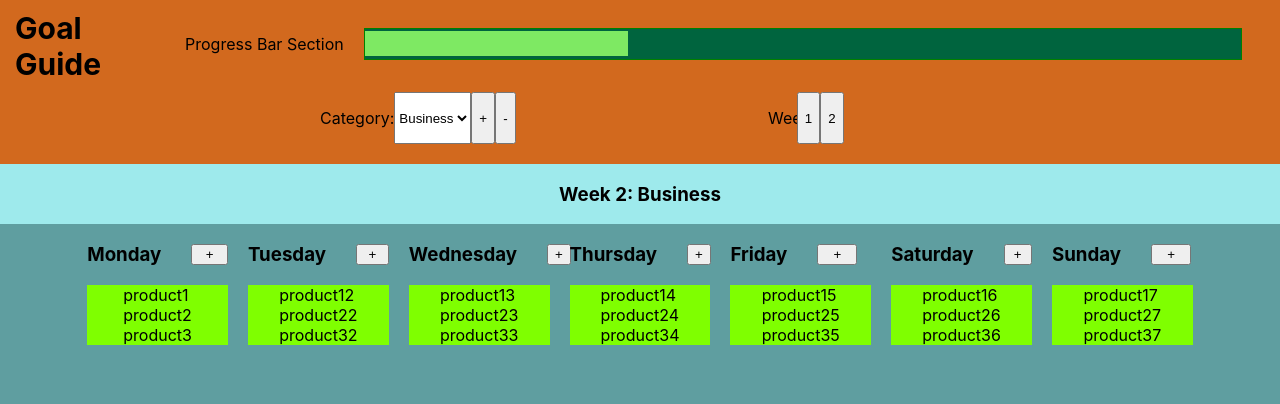
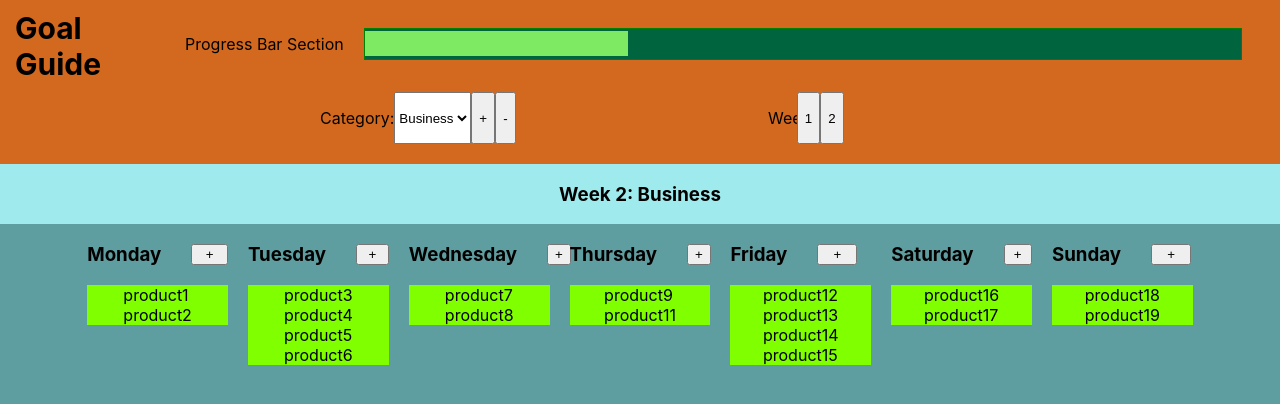
Before and after one commit to BrianDriscollCode/GoalGuide, a React (Create React App) app: page / in a window 1280 px wide. Shown: the top 404 px of the page. Built offline with nearby package versions, Linux system fonts and the light colour scheme.

Commit message:
progress on changing list item to input

```diff
--- a/src/App.js
+++ b/src/App.js
@@ -12,11 +12,13 @@ class App extends React.Component {
 
       week: false,
       category: 'Business'
+
     }
 
     this.chooseWeek = this.chooseWeek.bind(this);
     this.chooseWeek2 = this.chooseWeek2.bind(this);
     this.changeCategory = this.changeCategory.bind(this);
+
   }
 
   chooseWeek() {
--- a/src/components/schedule.js
+++ b/src/components/schedule.js
@@ -6,60 +6,109 @@ class Schedule extends React.Component {
         super(props);
 
         this.state = {
-          week1: ['product1', 'product2', 'product3'],
-          week2: ['product12', 'product22', 'product32'],
-          week3: ['product13', 'product23', 'product33'],
-          week4: ['product14', 'product24', 'product34'],
-          week5: ['product15', 'product25', 'product35'],
-          week6: ['product16', 'product26', 'product36'],
-          week7: ['product17', 'product27', 'product37'],
-
+          weekItems: [
+            {type: "week1", name: "product1",  isEditing: false},
+            {type: "week1", name: "product2",  isEditing: false},
+            {type: "week2", name: "product3",  isEditing: false},
+            {type: "week2", name: "product4",  isEditing: false},
+            {type: "week2", name: "product5",  isEditing: false},
+            {type: "week2", name: "product6",  isEditing: false},
+            {type: "week3", name: "product7",  isEditing: false},
+            {type: "week3", name: "product8",  isEditing: false},
+            {type: "week4", name: "product9",  isEditing: false},
+            {type: "week4", name: "product11",  isEditing: false},
+            {type: "week5", name: "product12",  isEditing: false},
+            {type: "week5", name: "product13",  isEditing: false},
+            {type: "week5", name: "product14",  isEditing: false},
+            {type: "week5", name: "product15",  isEditing: false},
+            {type: "week6", name: "product16",  isEditing: false},
+            {type: "week6", name: "product17",  isEditing: false},
+            {type: "week7", name: "product18",  isEditing: false},
+            {type: "week7", name: "product19",  isEditing: false},
+          ]
 
         }
 
-        this.createInputField = this.createInputField.bind(this);
-        this.addListItem = this.addListItem.bind(this);
-    }
+        //this.createInputField = this.createInputField.bind(this);
 
-    //click on list items and change inputs
-    createInputField(event) {
-      let input = document.createElement("INPUT");
-      input.value = event.target.textContent;
-      input.setAttribute("onkeypress", 'this.listItemInput');
-      event.target.replaceWith(input);
-    }
-
-    listItemInput(event) {
-      let listItem = document.createElement("LI");
-      console.log('run list item input');
-
-      // if (event.key == "Enter") {
-      //   listItem.textContent = event.target.value;
-      //   event.target.replaceWith(listItem);
-      // }
-    }
-
-    addListItem() {
-      let item = 'product4';
-      console.log('test');
-
-      this.setState({
-        week1: [...this.state.week1, 'new value']
-      })
     }
 
 
+
+
+    handleListEdit(event) {
+
+      console.log(event.target);
+
+      this.setState(prevState =>  ({
+        weekItems: {...prevState.weekItems}
+      }));
+
+
+      console.log(this.state.weekItems)
+    }
+
     render () {
 
-      const listItemWeek1 = this.state.week1.map(item => <li key={item} onClick={this.createInputField}>{item}</li>);
-      const listItemWeek2 = this.state.week2.map(item => <li key={item} onClick={this.createInputField}>{item}</li>);
-      const listItemWeek3 = this.state.week3.map(item => <li key={item} onClick={this.createInputField}>{item}</li>);
-      const listItemWeek4 = this.state.week4.map(item => <li key={item} onClick={this.createInputField}>{item}</li>);
-      const listItemWeek5 = this.state.week5.map(item => <li key={item} onClick={this.createInputField}>{item}</li>);
-      const listItemWeek6 = this.state.week6.map(item => <li key={item} onClick={this.createInputField}>{item}</li>);
-      const listItemWeek7 = this.state.week7.map(item => <li key={item} onClick={this.createInputField}>{item}</li>);
+      let listItemWeek1 = this.state.weekItems.map(items => {
 
-      document.createElement('p');
+        if (items.type === 'week1') {
+          return <li> {items.name} </li>
+        }
+
+      })
+
+      let listItemWeek2 = this.state.weekItems.map(items => {
+
+        if (items.type === 'week2' && items.isEditing === false) {
+          return <li onClick={ (e) => this.handleListEdit(e) }> {items.name} </li>
+        }
+        else if (items.type === 'week2' && items.isEditing === true) {
+          return <input value={items.name} />
+        }
+
+      })
+
+      let listItemWeek3 = this.state.weekItems.map(items => {
+
+        if (items.type === 'week3') {
+          return <li> {items.name} </li>
+        }
+
+      })
+
+      let listItemWeek4 = this.state.weekItems.map(items => {
+
+        if (items.type === 'week4') {
+          return <li> {items.name} </li>
+        }
+
+      })
+
+      let listItemWeek5 = this.state.weekItems.map(items => {
+
+        if (items.type === 'week5') {
+          return <li> {items.name} </li>
+        }
+
+      })
+
+      let listItemWeek6 = this.state.weekItems.map(items => {
+
+        if (items.type === 'week6') {
+          return <li> {items.name} </li>
+        }
+
+      })
+
+      let listItemWeek7 = this.state.weekItems.map(items => {
+
+        if (items.type === 'week7') {
+          return <li> {items.name} </li>
+        }
+
+      })
+
 
         return (
           <main>
```
Also changed, not shown: src/components/goalInput.js (added, +36 -0 lines), public/trying to target state.PNG (added).
